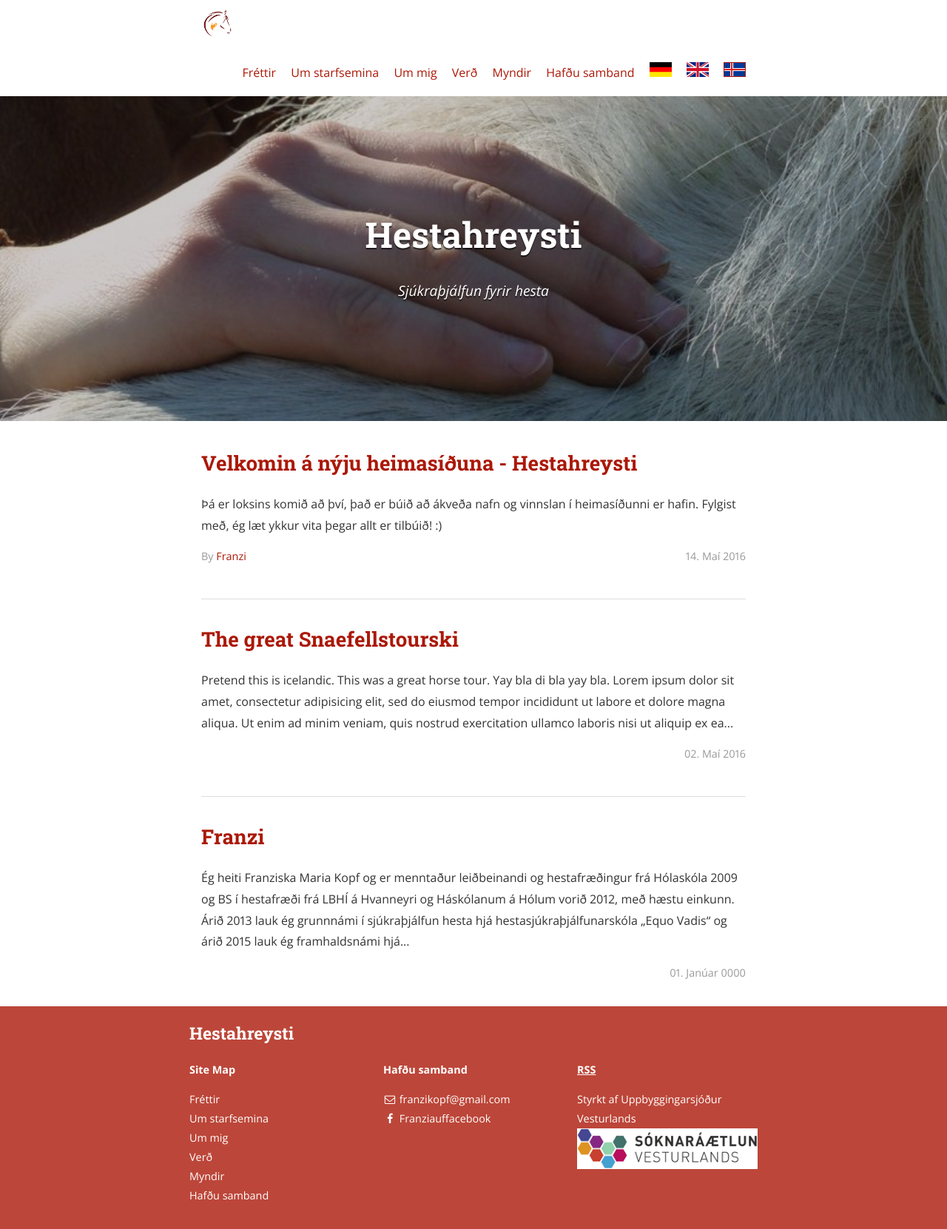
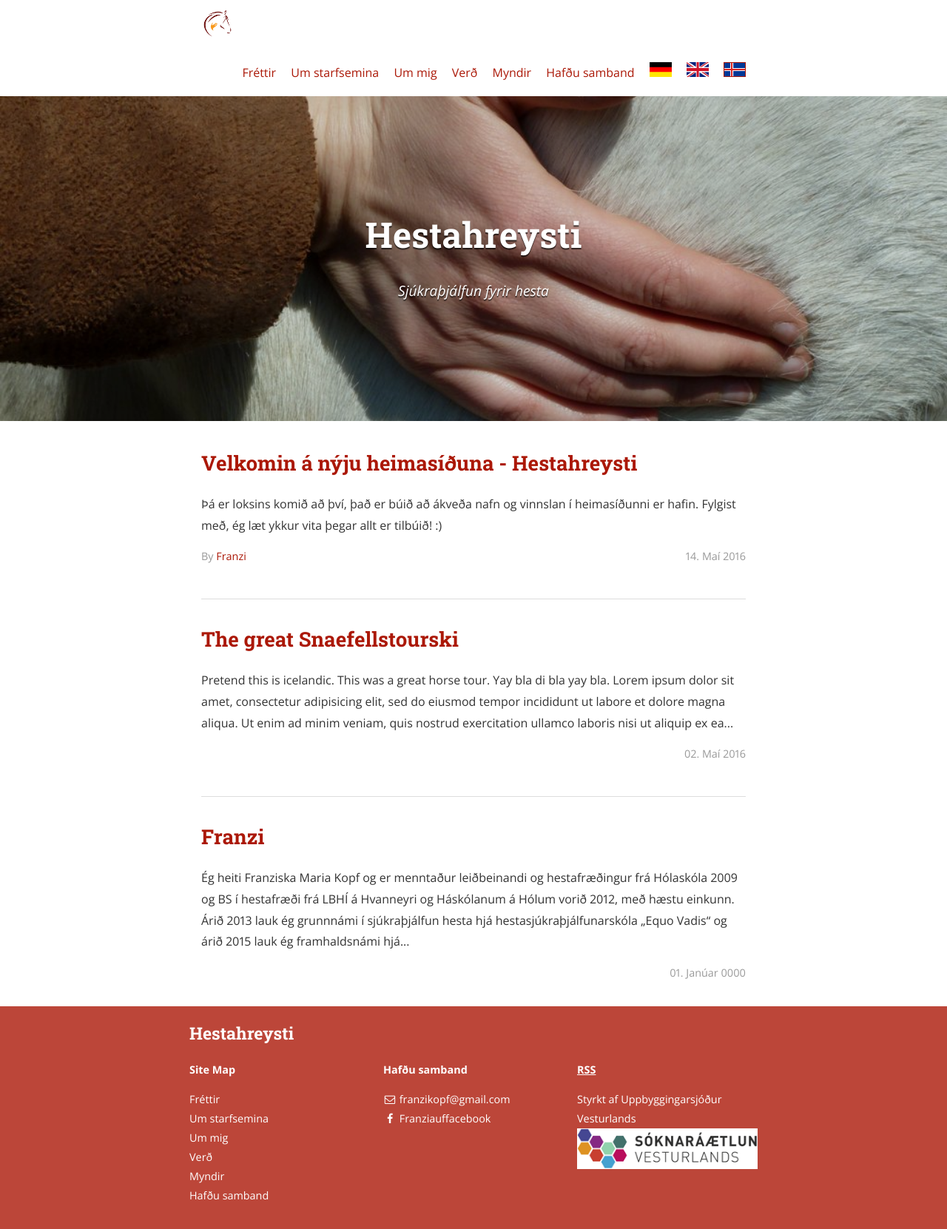
Before and after one commit to FancyFanz/FancyFanz.github.io, a Jekyll site: the page built from index.html, in a window 1280 px wide. Shown: the whole page at 74% size. Built offline with Jekyll 4.4.1, drawn with Linux system fonts in a browser that asks for light colours; nearby versions of some CDN libraries; library files that are not in the unit come from our copies.

Commit message:
Update _config.yml

```diff
--- a/_config.yml
+++ b/_config.yml
@@ -17,7 +17,7 @@ description:
 description_logo: "/images/soknaraaetlun.png"
 default_lang: is
 url: "http://fancyfranz.github.io"
-cover:  "/images/Forsida3.JPG"
+cover:  "/images/Forsida4.JPG"
 logo: "/images/final_icon.png"
 icon: "/images/final_icon.png"
 front_page_news: 5
```
